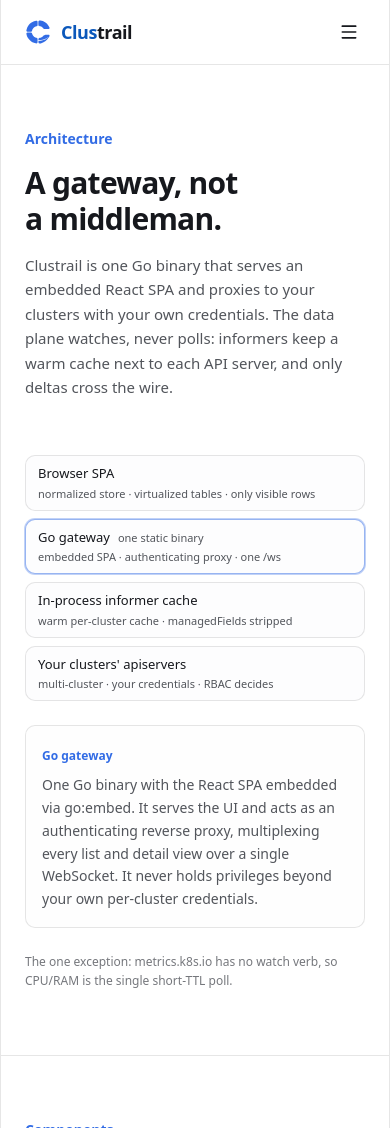
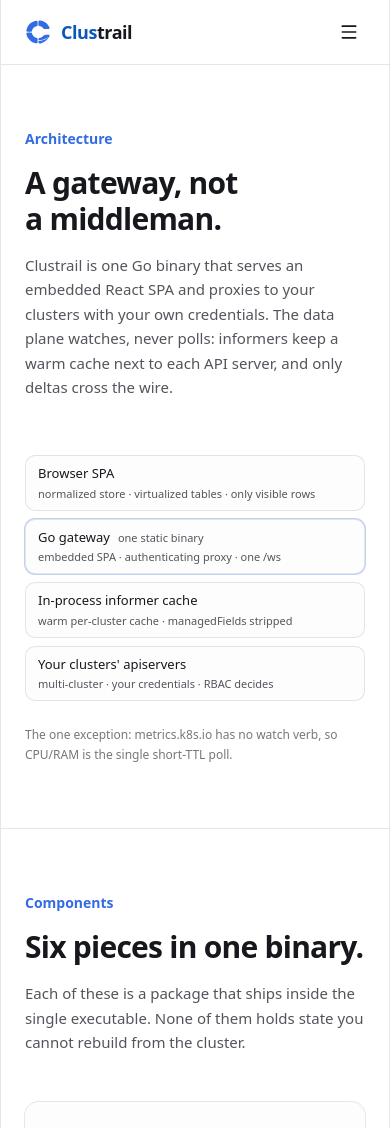
Before and after one commit to clustrail/clustrail.github.io, a Next.js app: page /architecture in a window 390 px wide. Shown: the top 1128 px of the page. Built offline with nearby package versions, Linux system fonts and the light colour scheme.

Commit message:
Remove the hover explainer from the architecture diagram

```diff
--- a/components/architecture/architecture-diagram.tsx
+++ b/components/architecture/architecture-diagram.tsx
@@ -46,11 +46,11 @@
  * canvas); flow captions are flat 2D overlays pinned at precomputed projected
  * coordinates so they stay crisp and never fight 3D occlusion.
  *
- * Interaction: four focusable tier buttons (cluster base, gateway platform,
- * cache box, SPA slab) drive the aria-live explainer below the scene; the
- * other internals and the chips hover-select their tier. Below md the 3D
- * canvas hides and a flat stacked tier-button list takes over. Reduced
- * motion renders everything settled; off-viewport pauses the packet loops.
+ * Interaction: the four tier surfaces (cluster base, gateway platform, cache
+ * box, SPA slab) highlight on hover/focus; the internals and chips highlight
+ * their tier. Below md the 3D canvas hides and a flat stacked tier list takes
+ * over. Reduced motion renders everything settled; off-viewport pauses the
+ * packet loops.
  */
 
 import {useEffect, useRef, useState} from 'react';
@@ -66,17 +66,14 @@
   tag?: string;
   annotations: string[];
   emphasized?: boolean;
-  blurb: string;
 }
 
-/* The four tiers of the explainer, top of the stack to the clusters. */
+/* The four tiers, top of the stack to the clusters. */
 const TIERS: Tier[] = [
   {
     id: 'browser',
     name: 'Browser SPA',
     annotations: ['normalized store', 'virtualized tables', 'only visible rows'],
-    blurb:
-      'The SPA keeps a thin normalized store and renders only the rows in view, so a 10,000-row list never puts 10,000 nodes in the DOM. It applies each streamed delta as a patch, landing a change on screen in under 8 milliseconds.',
   },
   {
     id: 'gateway',
@@ -84,22 +81,16 @@
     tag: 'one static binary',
     annotations: ['embedded SPA', 'authenticating proxy', 'one /ws'],
     emphasized: true,
-    blurb:
-      'One Go binary with the React SPA embedded via go:embed. It serves the UI and acts as an authenticating reverse proxy, multiplexing every list and detail view over a single WebSocket. It never holds privileges beyond your own per-cluster credentials.',
   },
   {
     id: 'cache',
     name: 'In-process informer cache',
     annotations: ['warm per-cluster cache', 'managedFields stripped'],
-    blurb:
-      'Per cluster, dynamic shared informers keep an authoritative watch cache warm in process. A SetTransform strips managedFields before anything is cached, and idle informers stop, so backend memory stays small.',
   },
   {
     id: 'apiservers',
     name: "Your clusters' apiservers",
     annotations: ['multi-cluster', 'your credentials', 'RBAC decides'],
-    blurb:
-      'Your real Kubernetes API servers, one or many. The gateway lists and proxies with your own credentials, so the API server itself enforces RBAC. There is no privileged see-everything token anywhere in the path.',
   },
 ];
 
@@ -613,31 +604,13 @@
   );
 }
 
-/* ---- tier button (mobile stacked list) ------------------------------------- */
-function TierButton({
-  tier,
-  selected,
-  onSelect,
-  className,
-}: {
-  tier: Tier;
-  selected: boolean;
-  onSelect: () => void;
-  className?: string;
-}): ReactNode {
+/* ---- tier tile (the mobile stacked fallback, static) ------------------------ */
+function TierTile({tier}: {tier: Tier}): ReactNode {
   return (
-    <button
-      type="button"
-      onMouseEnter={onSelect}
-      onFocus={onSelect}
-      onClick={onSelect}
-      aria-pressed={selected}
+    <div
       className={clsx(
-        'rounded-lg border bg-card px-3 py-2 text-left transition-colors',
-        'focus-visible:outline-none focus-visible:ring-2 focus-visible:ring-primary/60',
+        'rounded-lg border border-border bg-card px-3 py-2',
         tier.emphasized && 'ring-1 ring-primary/30',
-        selected ? 'border-primary/50' : 'border-border hover:border-primary/40',
-        className,
       )}>
       <span className="flex items-baseline gap-2 overflow-hidden">
         <span className="whitespace-nowrap text-[13px] font-medium text-foreground">
@@ -650,35 +623,6 @@
       <span className="mt-0.5 block truncate text-2xs text-muted-foreground">
         {tier.annotations.join(' · ')}
       </span>
-    </button>
-  );
-}
-
-function Explainer({
-  tier,
-  compact,
-  className,
-}: {
-  tier: Tier;
-  compact?: boolean;
-  className?: string;
-}): ReactNode {
-  return (
-    <div
-      aria-live="polite"
-      className={clsx(
-        'rounded-lg border border-border bg-card/50',
-        compact ? 'min-h-24 p-3 sm:p-4' : 'min-h-28 p-4 sm:min-h-24 sm:p-5',
-        className,
-      )}>
-      <span className="text-xs font-semibold text-primary">{tier.name}</span>
-      <p
-        className={clsx(
-          'mt-2 leading-relaxed text-muted-foreground',
-          compact ? 'text-[13px]' : 'text-sm',
-        )}>
-        {tier.blurb}
-      </p>
     </div>
   );
 }
@@ -1054,7 +998,6 @@
   }, [inView]);
   const settled = reduced || assembled;
 
-  const selected = TIERS.find((t) => t.id === selectedId) ?? TIERS[1];
   const maxW = variant === 'full' ? 'max-w-[880px]' : 'max-w-[660px]';
 
   return (
@@ -1080,25 +1023,13 @@
           />
         </div>
 
-        {/* Below md the 3D canvas hides and this flat list is the interface. */}
+        {/* Below md the 3D canvas hides and this flat stack stands in for it. */}
         <div className="mx-auto flex w-full max-w-md flex-col gap-2 md:hidden">
           {TIERS.map((tier) => (
-            <TierButton
-              key={tier.id}
-              tier={tier}
-              selected={selectedId === tier.id}
-              onSelect={() => setSelectedId(tier.id)}
-              className="w-full"
-            />
+            <TierTile key={tier.id} tier={tier} />
           ))}
         </div>
       </figure>
-
-      <Explainer
-        tier={selected}
-        compact={variant === 'landing'}
-        className={clsx('mx-auto w-full', maxW)}
-      />
 
       <p
         className={clsx(
```
